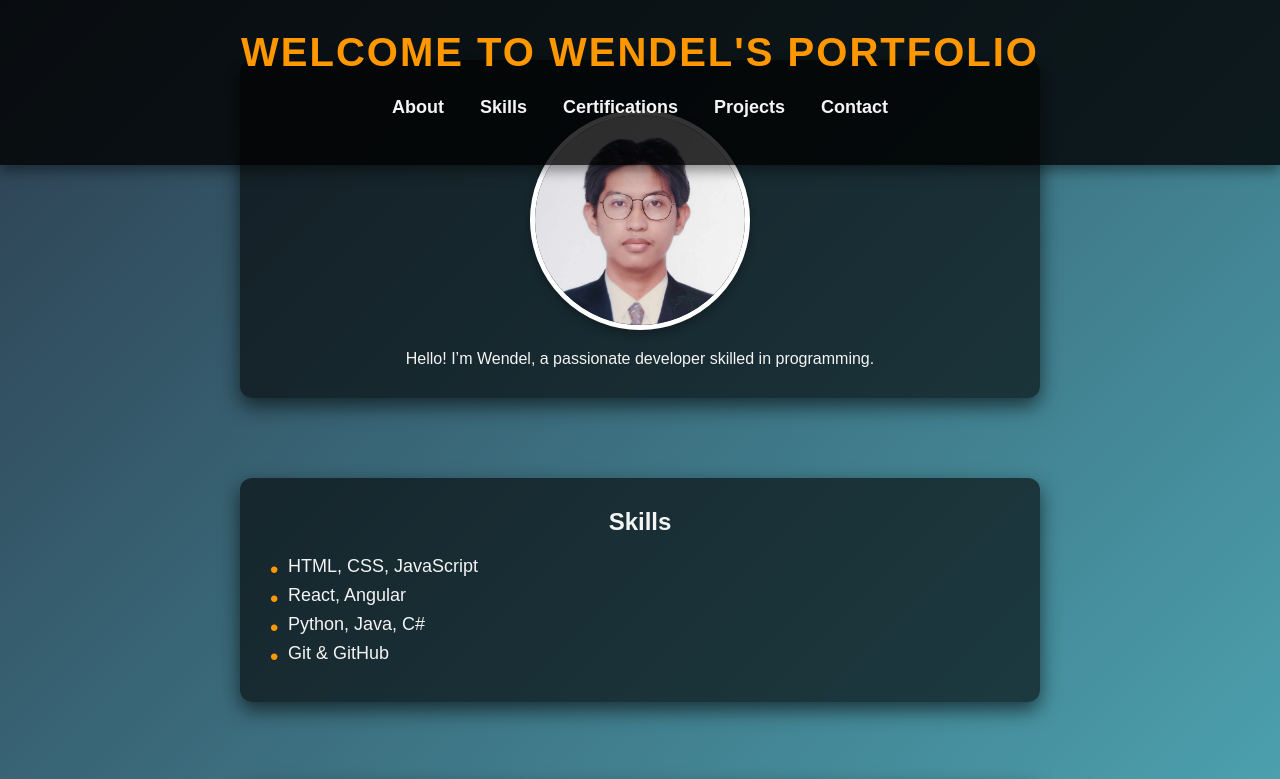
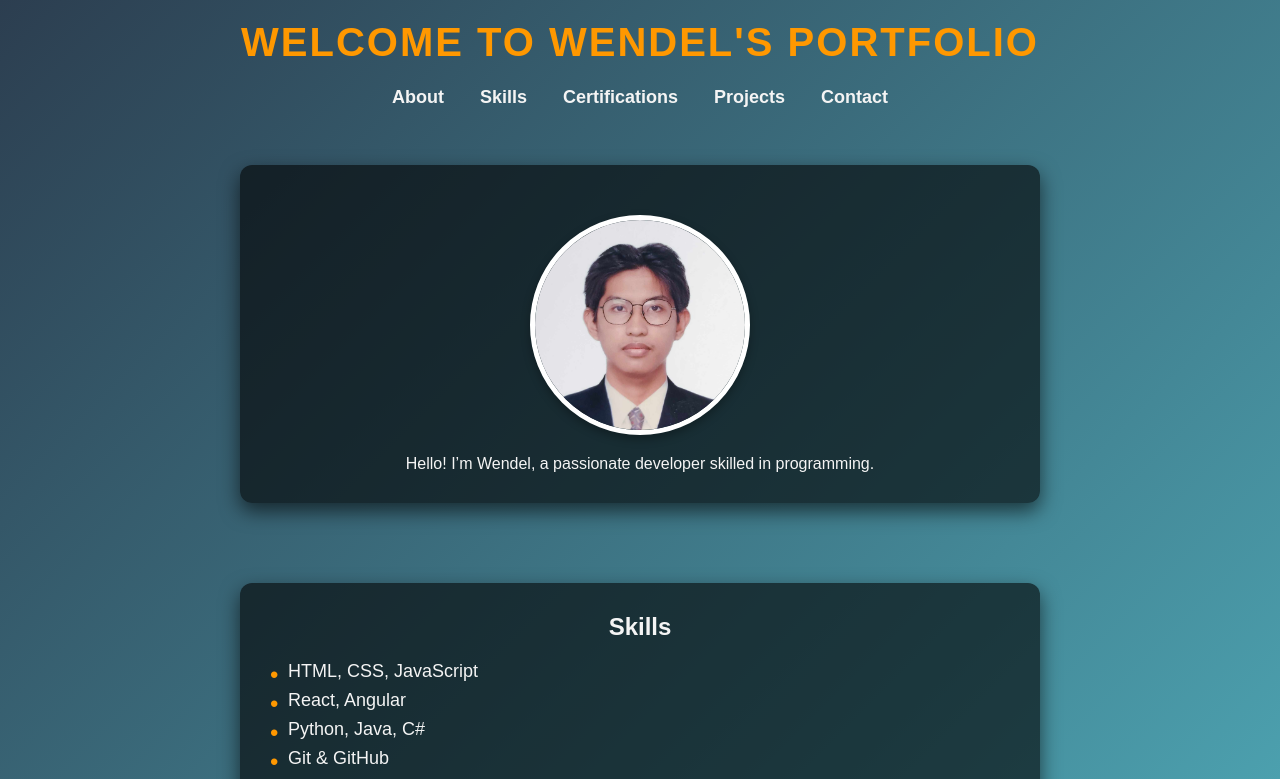
Before and after one commit to itsLoki2025/wendel-portfolio, a plain HTML site: page index.html in a window 1280 px wide. Shown: the top 779 px of the page. Drawn offline with Linux system fonts and the light colour scheme.

Commit message:
Update style.css

```diff
--- a/style.css
+++ b/style.css
@@ -18,19 +18,6 @@ body {
     justify-content: flex-start;
     align-items: center;
     padding: 20px 10px;
-}
-
-
-header {
-    background: rgba(0, 0, 0, 0.8);
-    box-shadow: 0px 6px 12px rgba(0, 0, 0, 0.4);
-    text-align: center;
-    padding: 30px;
-    width: 100%;
-    position: fixed;
-    top: 0;
-    left: 0;
-    z-index: 10;
 }
 
 header h1 {
```
